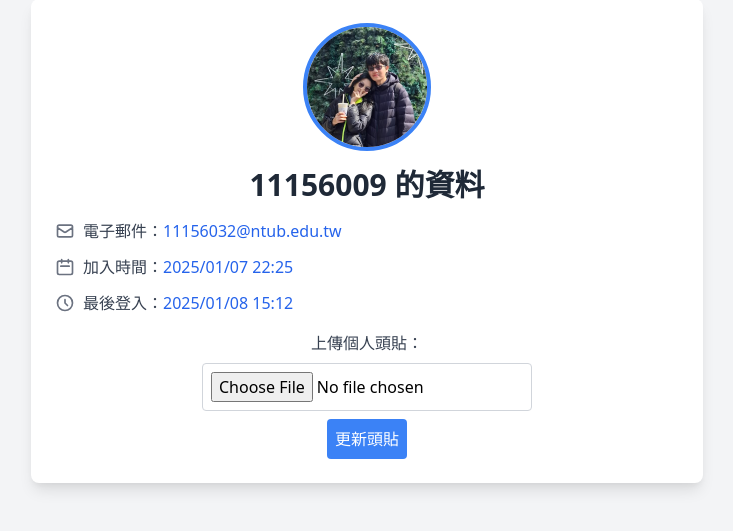
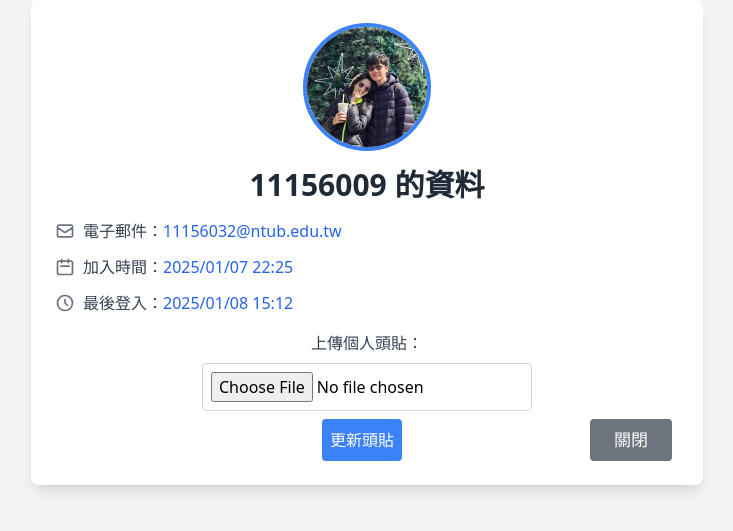
Before and after one commit to 11156032/111560_2-Dcard, a Django app: page /user/11156009/ in a window 1280 px wide. Shown: the part 41-572 px from the top of the page, without its empty margins (273-1006 px from the left). Run offline with Django 5.2, Linux system fonts and the light colour scheme; a user stored in the database is signed in; data comes from the database, SQL or seed files in the repository; both versions use the stored data as it was after the commit.

Commit message:
個人圖片

```diff
--- a/dcard/admin.py
+++ b/dcard/admin.py
@@ -1,8 +1,8 @@
-from dcard.models import Post
+from dcard.models import Post, UserProfile
 from django.contrib import admin
-
 
 class DcardAdmin(admin.ModelAdmin):
     list_display = ('category', 'title', 'author', 'pub_date')
 
 admin.site.register(Post, DcardAdmin)
+admin.site.register(UserProfile)
--- /dev/null
+++ b/static/css/user_profile.css
@@ -0,0 +1,65 @@
+/* 關閉按鈕樣式 */
+.btn-secondary {
+    color: #fff; /* 白色文字 */
+    background-color: #6c757d; /* 灰色背景 */
+    border-color: #6c757d; /* 灰色邊框 */
+    padding: 8px 24px; /* 按鈕的內邊距 */
+    font-size: 17px; /* 字體大小 */
+    border-radius: 4px; /* 圓角 */
+  }
+
+  /* Hover 狀態 */
+  .btn-secondary:hover {
+    color: #fff;
+    background-color: #5c636a; /* 較深的灰色 */
+    border-color: #565e64; /* 較深的灰色 */
+  }
+
+  /* 聚焦狀態 */
+  .btn-secondary:focus, .btn-secondary.focus {
+    color: #fff;
+    background-color: #5c636a;
+    border-color: #565e64;
+    box-shadow: 0 0 0 0.25rem rgba(130,138,145,0.5); /* 聚焦效果陰影 */
+  }
+
+  /* 禁用狀態 */
+  .btn-secondary:disabled, .btn-secondary.disabled {
+    color: #fff;
+    background-color: #6c757d;
+    border-color: #6c757d;
+    opacity: 0.65; /* 半透明效果 */
+  }
+
+  /* Active 狀態 */
+  .btn-secondary:not(:disabled):not(.disabled):active,
+  .btn-secondary:not(:disabled):not(.disabled).active,
+  .show > .btn-secondary.dropdown-toggle {
+    color: #fff;
+    background-color: #545b62; /* 更深的灰色 */
+    border-color: #4e555b; /* 更深的灰色 */
+  }
+
+  .btn-secondary:not(:disabled):not(.disabled):active:focus,
+  .btn-secondary:not(:disabled):not(.disabled).active:focus,
+  .show > .btn-secondary.dropdown-toggle:focus {
+    box-shadow: 0 0 0 0.25rem rgba(130,138,145,0.5);
+  }
+
+  /* 按鈕容器樣式 */
+.button-container {
+    display: flex;
+    padding: 0 20px; /* 調整容器左右間距 */
+    width: 650px;
+    justify-content: space-between; /* 添加 space-between 分布方式 */
+}
+
+/* 更新頭貼按鈕居中 */
+.button-container .btn-primary {
+    margin-left: 260px;
+}
+
+/* 關閉按鈕靠右 */
+.button-container .btn-secondary {
+    margin-left: auto; /* 将「關閉」按钮推到最右 */
+}
--- a/templates/base.html
+++ b/templates/base.html
@@ -24,8 +24,8 @@
                     <div class="category mt-4">
                         <h1>生活</h1>
                         <ul class="list-group">
-                            <li class="list-group-item"><a href="/admin/posts?category=心情">心情</a></li>
-                            <li class="list-group-item"><a href="/admin/posts?category=工作">工作</a></li>
+                            <li class="list-group-item"><a href="/4">心情</a></li>
+                            <li class="list-group-item"><a href="/5">工作</a></li>
                         </ul>
                     </div>
                 </aside>
--- a/templates/user_profile.html
+++ b/templates/user_profile.html
@@ -4,6 +4,7 @@
         <meta charset="UTF-8">
         <meta name="viewport" content="width=device-width, initial-scale=1.0">
         <link href="https://cdnjs.cloudflare.com/ajax/libs/tailwindcss/2.2.19/tailwind.min.css" rel="stylesheet">
+        <link href="/static/css/user_profile.css" rel="stylesheet">
     </head>
     <body class="bg-gray-100">
         <div class="max-w-2xl mx-auto p-6 bg-white rounded-lg shadow-lg mt-10">
@@ -48,9 +49,13 @@
                     <div class="flex flex-col items-center space-y-2">
                         <label class="text-gray-700">上傳個人頭貼：</label>
                         <input type="file" name="profile_picture" accept="image/*" class="border border-gray-300 rounded p-2">
-                        <button type="submit" class="bg-blue-500 text-white rounded p-2">更新頭貼</button>
+                        <div class="button-container">
+                            <button type="submit" class="btn btn-primary bg-blue-500 text-white rounded p-2">更新頭貼</button>
+                            <button type="button" class="btn btn-secondary" data-bs-dismiss="modal">關閉</button>
+                        </div>
                     </div>
                 </form>
+
             </div>
         </div>
     </body>
```
Also changed, not shown: db.sqlite3, media/avatars/11156._2.jpg (added).
